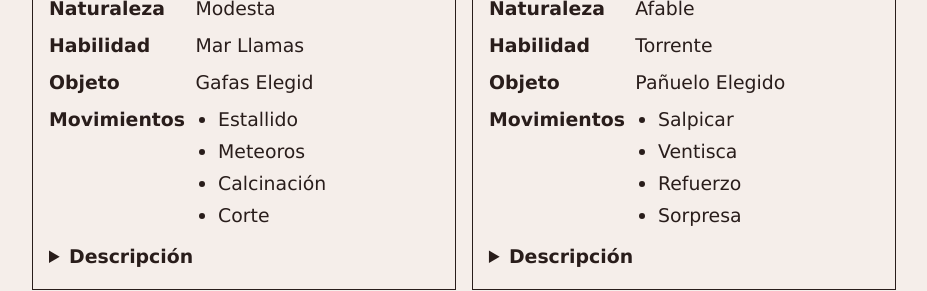
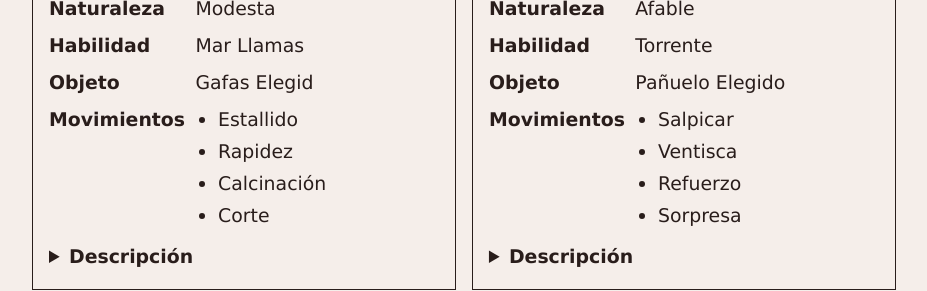
Before and after one commit to OscarDevCPP/mmoclanpage, an Angular app: page /compendio/pve/seis-pilares in a window 1280 px wide. Shown: the part 1780-2071 px from the top of the page, without its empty margins (108-1035 px from the left). Built offline with nearby package versions, Linux system fonts and the light colour scheme.

Commit message:
Usar Rapidez en la ficha de Typhlosion

```diff
--- a/src/app/pillars-data.ts
+++ b/src/app/pillars-data.ts
@@ -6,7 +6,7 @@ const n = (value: number): NumericRequirement => ({ kind: 'exact', value });
 const range = (min: number, max: number): NumericRequirement => ({ kind: 'range', min: {value: min, inclusive: true}, max: {value: max, inclusive: true} });
 const moves = (...names: string[]): Requirement<string>[] => names.map(exact);
 export const PILLARS: readonly PokemonBuild[] = [
-  { name:'Typhlosion', ability:exact('Mar Llamas'), iv:stats({PS:range(10,31), Defensa:range(10,31), 'Ataque Especial':n(31), Velocidad:n(31)}), ev:stats({'Ataque Especial':n(252), 'Defensa Especial':n(4), Velocidad:n(252)}), nature:exact('Modesta'), item:exact('Gafas Elegid'), moves:moves('Estallido','Meteoros','Calcinación','Corte'), note:'La guía menciona Absorbe Fuego como habilidad alternativa.' },
+  { name:'Typhlosion', ability:exact('Mar Llamas'), iv:stats({PS:range(10,31), Defensa:range(10,31), 'Ataque Especial':n(31), Velocidad:n(31)}), ev:stats({'Ataque Especial':n(252), 'Defensa Especial':n(4), Velocidad:n(252)}), nature:exact('Modesta'), item:exact('Gafas Elegid'), moves:moves('Estallido','Rapidez','Calcinación','Corte'), note:'La guía menciona Absorbe Fuego como habilidad alternativa.' },
   { name:'Blastoise', ability:exact('Torrente'), iv:stats({PS:range(0,25), Defensa:range(0,25), 'Ataque Especial':n(31), Velocidad:n(31)}), ev:stats({'Ataque Especial':n(252), Velocidad:n(252)}), nature:exact('Afable'), item:exact('Pañuelo Elegido'), moves:moves('Salpicar','Ventisca','Refuerzo','Sorpresa'), note:'Con otra naturaleza, comprueba que Explosión de Weezing lo debilite; la fuente ofrece Modesta como alternativa con ajuste de IV.' },
   { name:'Togekiss', ability:exact('Entusiasmo'), iv:stats({'Ataque Especial':n(31), Velocidad:n(31)}), ev:stats({'Ataque Especial':n(252), Velocidad:n(252)}), nature:exact('Modesta'), item:exact('Gafas Elegid'), moves:moves('Vozarrón','Refuerzo','Onda Voltio','Vuelo'), note:'Su tipo Volador lo protege del Terremoto de Garchomp.' },
   { name:'Garchomp', ability:exact('Velo Arena'), iv:stats({Ataque:n(31), Velocidad:n(31)}), ev:stats({Ataque:n(252),'Defensa Especial':n(26),Velocidad:n(232)}), nature:exact('Huraña'), item:exact('Cinta Elegida'), moves:moves('Terremoto','Garra Dragón','Refuerzo','Día Soleado'), note:'Para dos gimnasios, la fuente recomienda PS y Defensa inferiores a 9 y Defensa Especial de al menos 19, con naturaleza Huraña. Son mejoras opcionales; también recomienda Piel Tosca sin exigirla.' },
```
Also changed, not shown: 1 other file (tests, documents, lock files or other folders).
